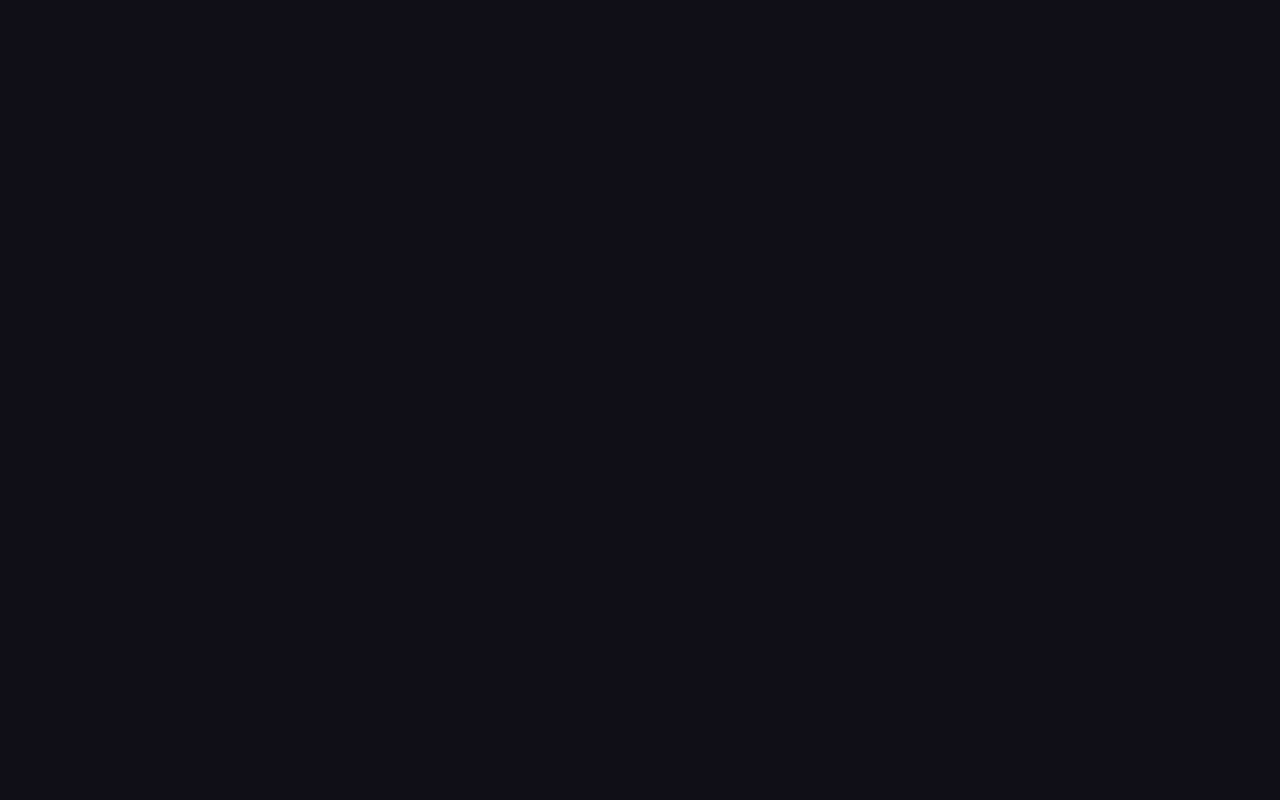
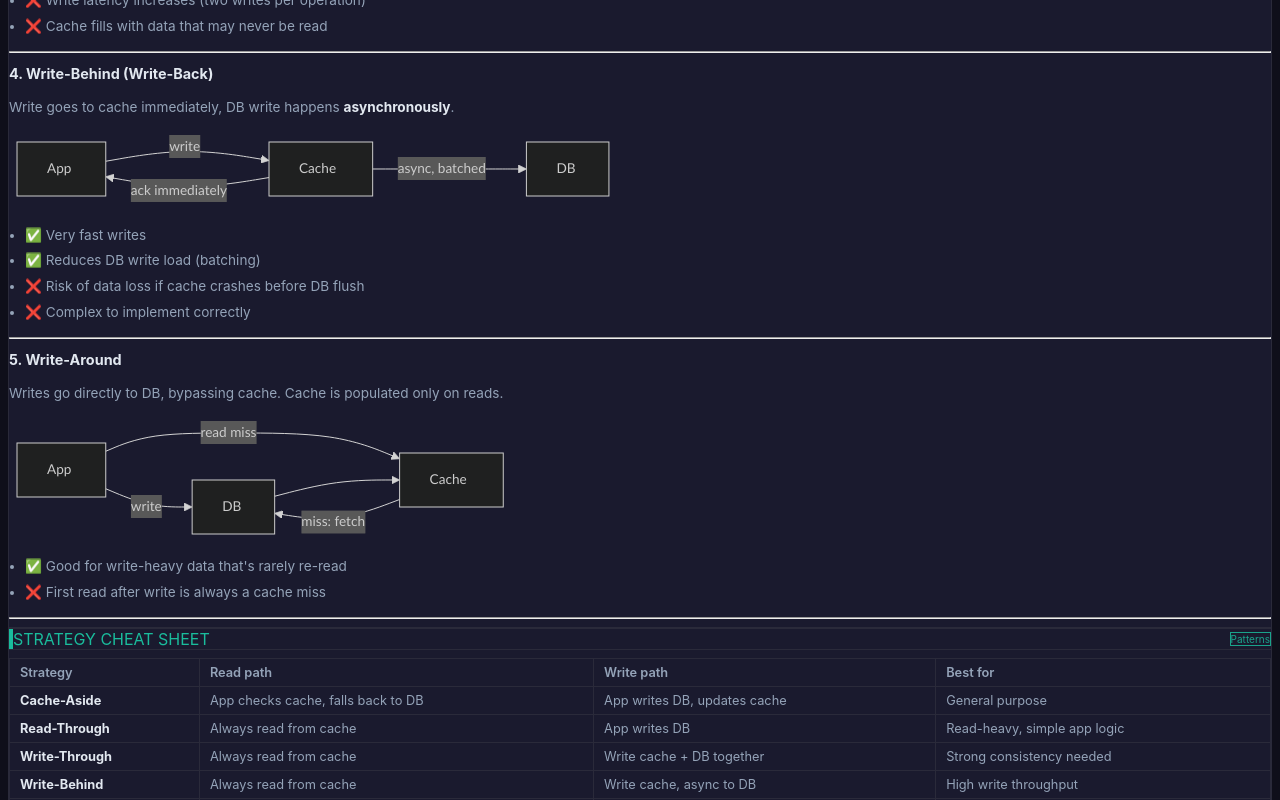
Before and after one commit to sharmavipin1608/SystemDesignPrep, a Next.js app: page /caching/caching in a window 1280 px wide. Shown: the part 820-1620 px from the top of the page. Before the commit the page ends 816 px from the top, so only its background shows below. Built offline with nearby package versions, Linux system fonts and the light colour scheme.

Commit message:
fix: robust sticky sidebar layout, constrain mermaid SVG overflow

```diff
--- a/src/app/globals.css
+++ b/src/app/globals.css
@@ -72,3 +72,10 @@ a {
   margin: 8px 0;
   font-size: 0.78rem;
 }
+
+/* Mermaid SVGs must never overflow their section card */
+.prose-content svg {
+  max-width: 100%;
+  height: auto;
+  display: block;
+}
--- a/src/app/layout.tsx
+++ b/src/app/layout.tsx
@@ -17,9 +17,9 @@ export default async function RootLayout({ children }: { children: React.ReactNo
     <html lang="en" suppressHydrationWarning>
       <body>
         <Providers>
-          <div className="flex h-screen overflow-hidden">
+          <div style={{ display: 'flex', alignItems: 'flex-start' }}>
             <Sidebar navGroups={navGroups} searchEntries={searchEntries} />
-            <main className="flex-1 min-w-0 overflow-y-auto">
+            <main style={{ flex: 1, minWidth: 0, minHeight: '100vh' }}>
               {children}
             </main>
           </div>
--- a/src/components/Sidebar.tsx
+++ b/src/components/Sidebar.tsx
@@ -88,10 +88,19 @@ export function Sidebar({ navGroups, searchEntries }: Props) {
 
   return (
     <>
-      {/* ── Desktop sidebar — always in flex flow, never fixed ── */}
+      {/* ── Desktop sidebar — sticky in page flow, 100vh, no Tailwind for critical dims ── */}
       <aside
-        className="hidden md:flex flex-col w-[220px] shrink-0 h-screen sticky top-0"
-        style={{ background: 'var(--sidebar-bg)', borderRight: '1px solid var(--border)' }}
+        className="hidden md:flex flex-col"
+        style={{
+          width: '220px',
+          flexShrink: 0,
+          height: '100vh',
+          position: 'sticky',
+          top: 0,
+          overflowY: 'auto',
+          background: 'var(--sidebar-bg)',
+          borderRight: '1px solid var(--border)',
+        }}
       >
         <SidebarContent navGroups={navGroups} searchEntries={searchEntries} />
       </aside>
```
